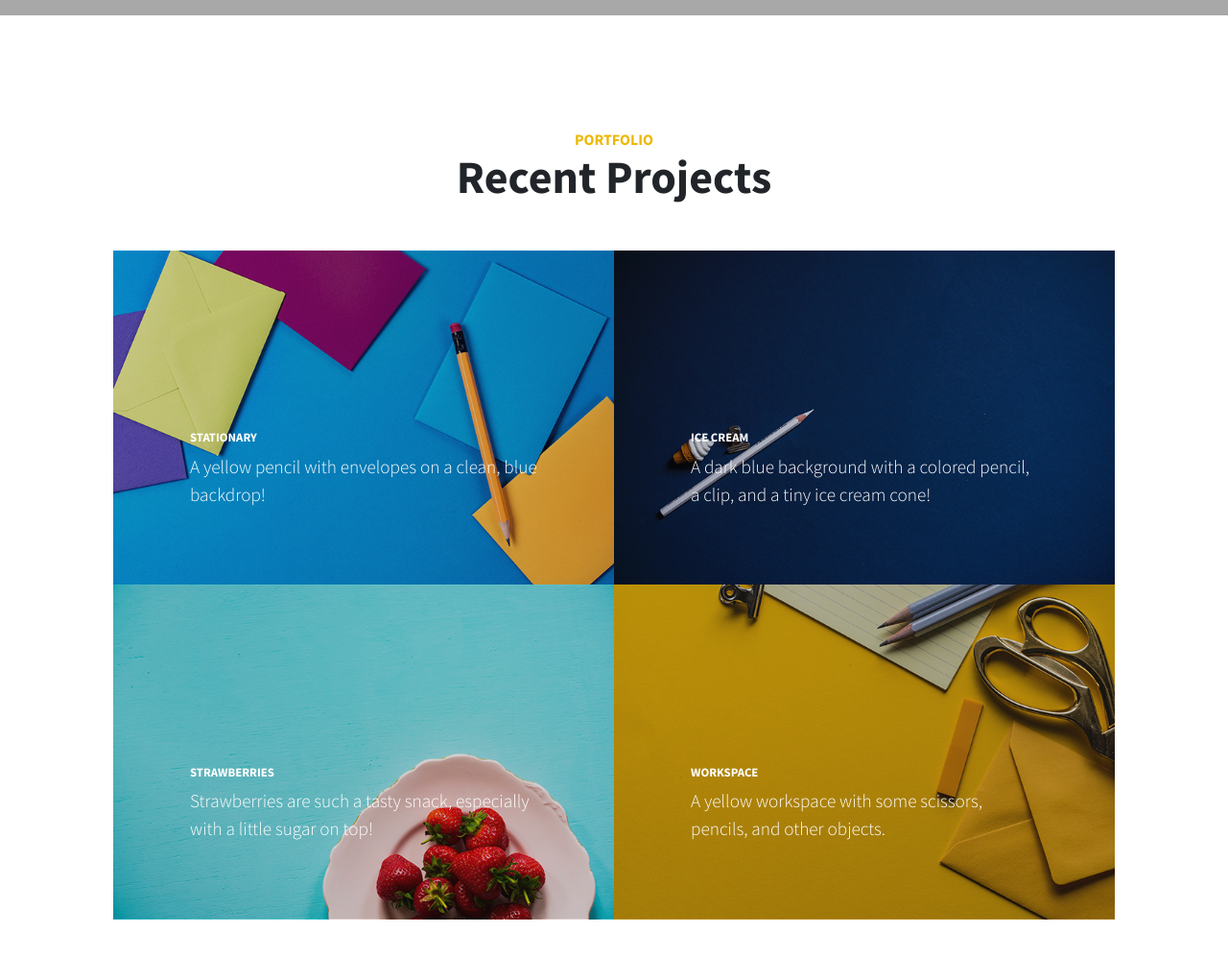
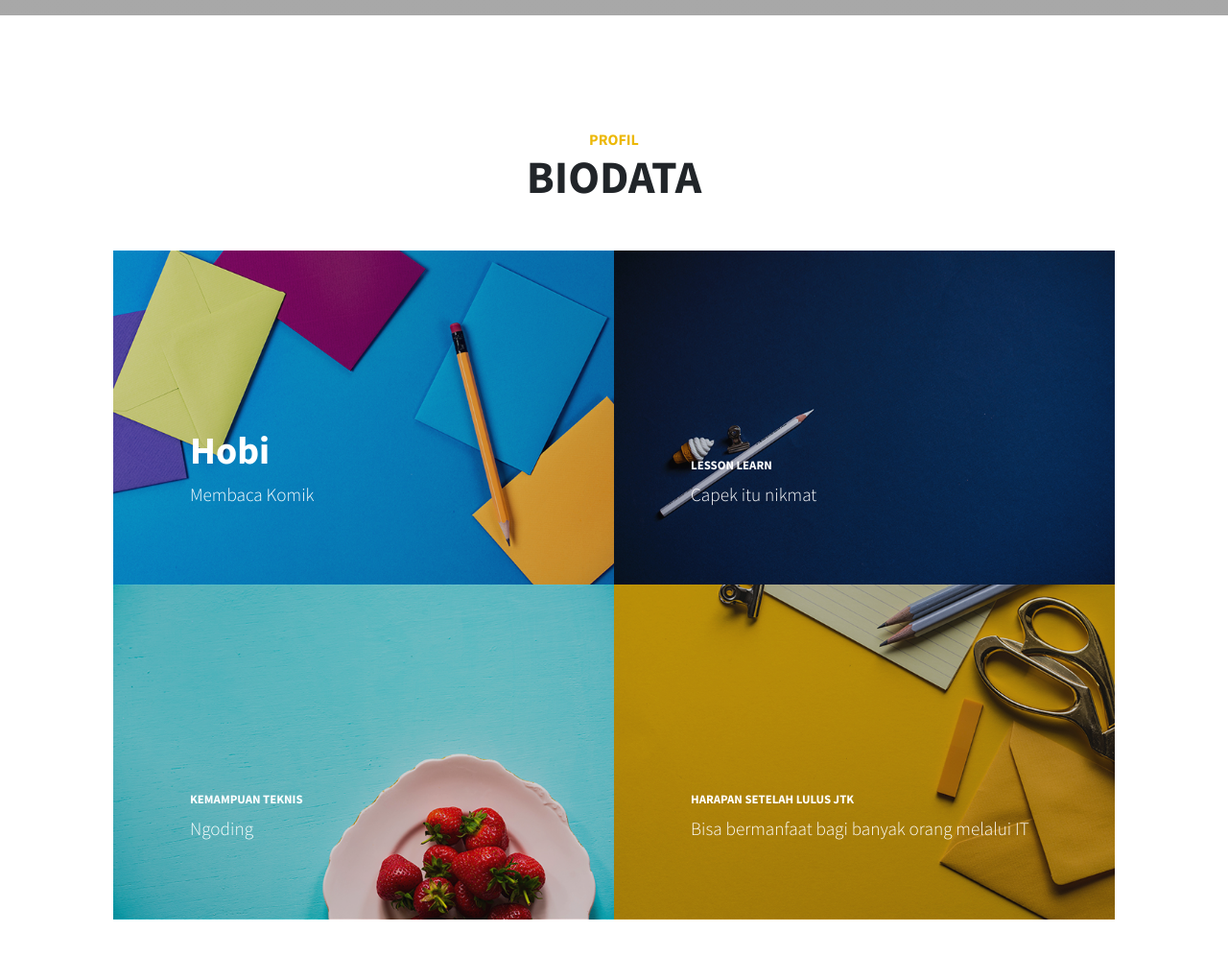
Before and after one commit to PFS-13/profisabil.rabbani, a plain HTML site: page index.html in a window 1280 px wide. Shown: the part 2520-3516 px from the top of the page at 96% size. Drawn offline with nearby package versions, Linux system fonts and the light colour scheme; grey boxes are pictures that could not be loaded.

```diff
--- a/index.html
+++ b/index.html
@@ -104,16 +104,16 @@
         <section class="content-section" id="portfolio">
             <div class="container px-4 px-lg-5">
                 <div class="content-section-heading text-center">
-                    <h3 class="text-secondary mb-0">Portfolio</h3>
-                    <h2 class="mb-5">Recent Projects</h2>
+                    <h3 class="text-secondary mb-0">Profil</h3>
+                    <h2 class="mb-5">BIODATA</h2>
                 </div>
                 <div class="row gx-0">
                     <div class="col-lg-6">
                         <a class="portfolio-item" href="#!">
                             <div class="caption">
                                 <div class="caption-content">
-                                    <div class="h2">Stationary</div>
-                                    <p class="mb-0">A yellow pencil with envelopes on a clean, blue backdrop!</p>
+                                    <div class="h1">Hobi</div>
+                                    <p class="mb-0">Membaca Komik</p>
                                 </div>
                             </div>
                             <img class="img-fluid" src="assets/img/portfolio-1.jpg" alt="..." />
@@ -123,8 +123,8 @@
                         <a class="portfolio-item" href="#!">
                             <div class="caption">
                                 <div class="caption-content">
-                                    <div class="h2">Ice Cream</div>
-                                    <p class="mb-0">A dark blue background with a colored pencil, a clip, and a tiny ice cream cone!</p>
+                                    <div class="h2">Lesson learn</div>
+                                    <p class="mb-0">Capek itu nikmat</p>
                                 </div>
                             </div>
                             <img class="img-fluid" src="assets/img/portfolio-2.jpg" alt="..." />
@@ -134,8 +134,8 @@
                         <a class="portfolio-item" href="#!">
                             <div class="caption">
                                 <div class="caption-content">
-                                    <div class="h2">Strawberries</div>
-                                    <p class="mb-0">Strawberries are such a tasty snack, especially with a little sugar on top!</p>
+                                    <div class="h2">Kemampuan Teknis</div>
+                                    <p class="mb-0">Ngoding</p>
                                 </div>
                             </div>
                             <img class="img-fluid" src="assets/img/portfolio-3.jpg" alt="..." />
@@ -145,8 +145,8 @@
                         <a class="portfolio-item" href="#!">
                             <div class="caption">
                                 <div class="caption-content">
-                                    <div class="h2">Workspace</div>
-                                    <p class="mb-0">A yellow workspace with some scissors, pencils, and other objects.</p>
+                                    <div class="h2">Harapan setelah lulus JTK</div>
+                                    <p class="mb-0">Bisa bermanfaat bagi banyak orang melalui IT</p>
                                 </div>
                             </div>
                             <img class="img-fluid" src="assets/img/portfolio-4.jpg" alt="..." />
```
